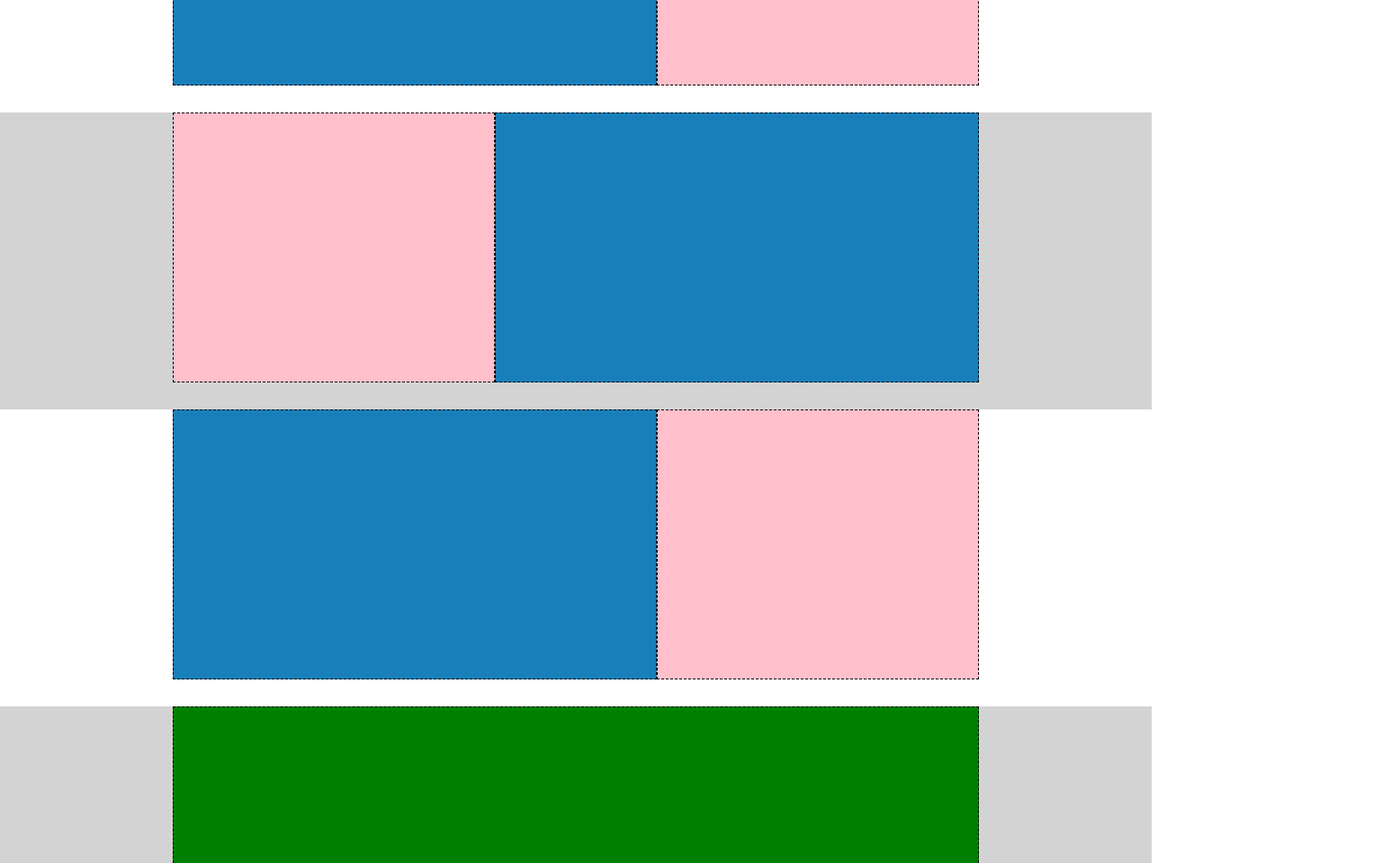
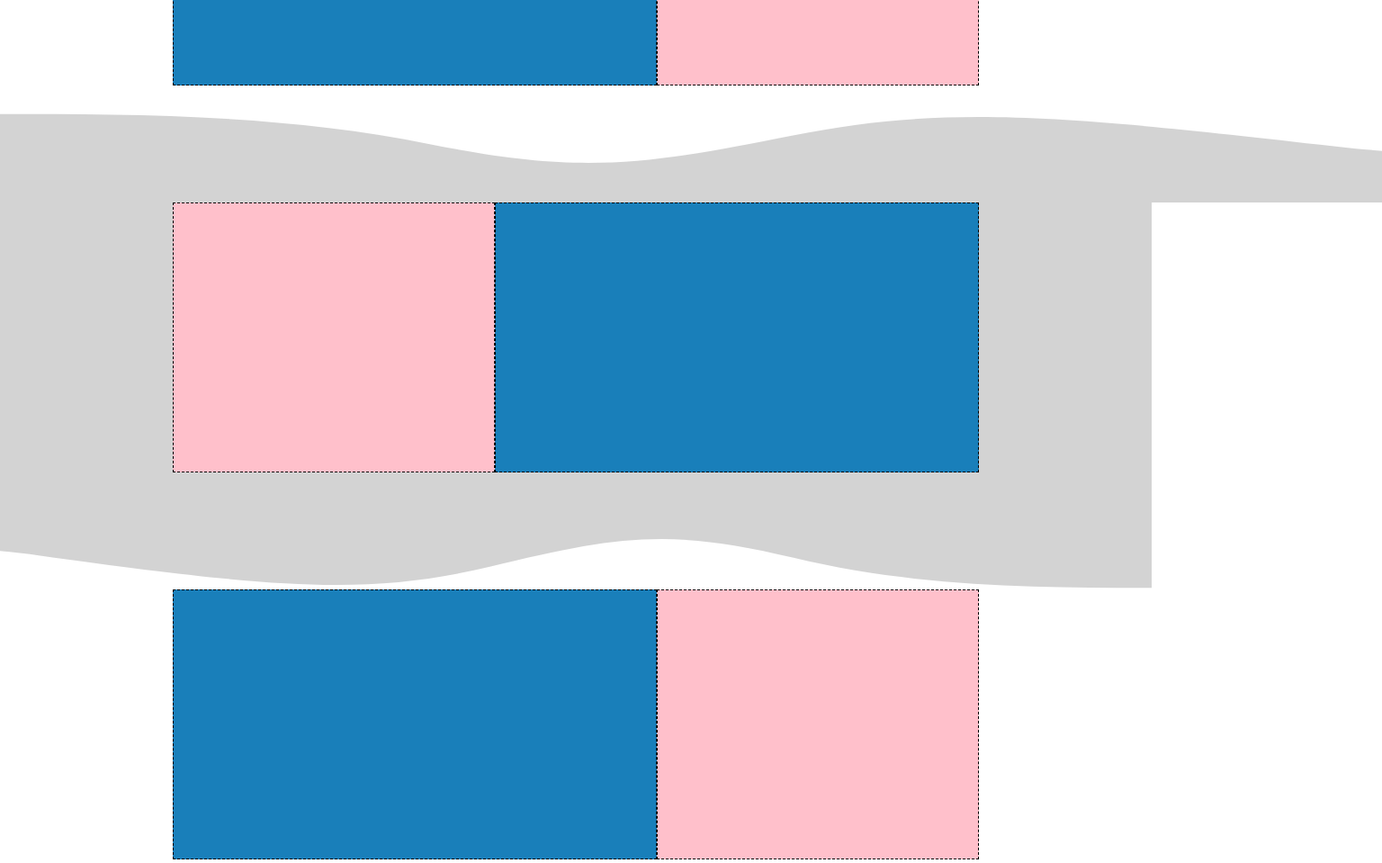
Before and after one commit to AndriyDyachyk/htmlcss-discord, a plain HTML site: page index.html in a window 1280 px wide. Shown: the part 942-1901 px from the top of the page at 90% size, 1536 px wide, since content can reach past the window. Drawn offline with Linux system fonts and the light colour scheme.

Commit message:
Aggiunto background graywave

```diff
--- a/index.html
+++ b/index.html
@@ -59,6 +59,9 @@
             </div>
         </section>
         <!-- FINE SECTION NUOVA-->
+        <div class="wave_1">
+            <div class="gray_background"></div>
+        </div>
         <!-- INIZIO SECTION NUOVA-->
         <section>
             <div class="container">
@@ -69,6 +72,9 @@
             </div>
         </section>
         <!-- FINE SECTION NUOVA-->
+        <div class="wave_2">
+            <div class="gray_background"></div>
+        </div>
         <!-- INIZIO SECTION NUOVA-->
         <section>
             <div class="container">
@@ -79,6 +85,9 @@
             </div>
         </section>
         <!-- FINE SECTION NUOVA-->
+        <div class="wave_1">
+            <div class="gray_background"></div>
+        </div>
         <!-- INIZIO SECTION NUOVA-->
         <section>
             <div class="container">
--- a/style/style.css
+++ b/style/style.css
@@ -167,8 +167,31 @@ main section{
 }
 
 main section:nth-of-type(2n+3){
+    background-color: lightgrey;
+}
+
+.gray_background{
+    width: 100%;
+    height: 100px;
     background-color: lightgray;
 }
+
+.wave_1{
+    width: 120%;
+    background-image: url(../img/wave.svg);
+    -webkit-mask-image: url(../img/wave.svg);
+    mask-image: url(../img/wave.svg);
+}
+
+.wave_2{
+    width: 100%;
+    background-image: url(../img/wave.svg);
+    -webkit-mask-image: url(../img/wave.svg);
+    mask-image: url(../img/wave.svg);
+    transform: rotate(180deg);
+}
+
+
     /* END MAIN SECTIONS */
     /* MAIN COLLUMNS LAYOUT */
 main .col_40, .col_60, .col_100{
```
